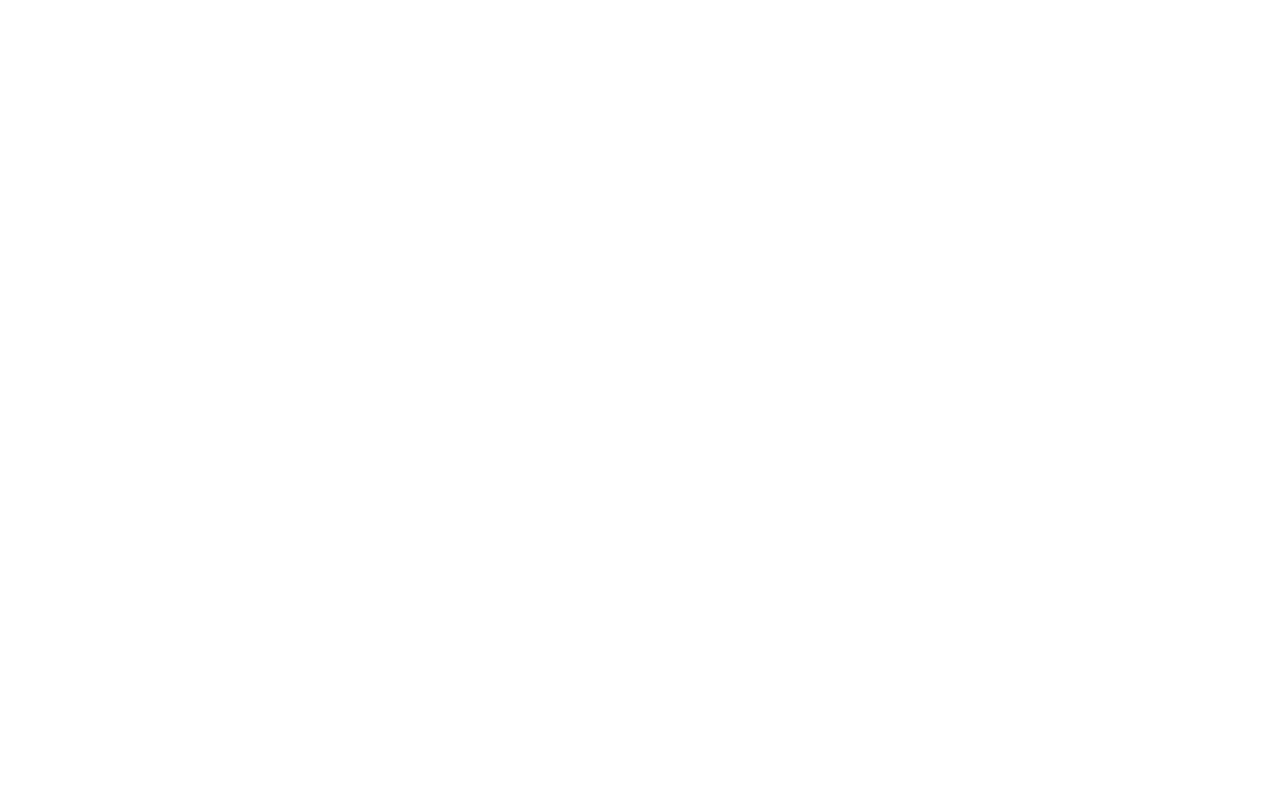
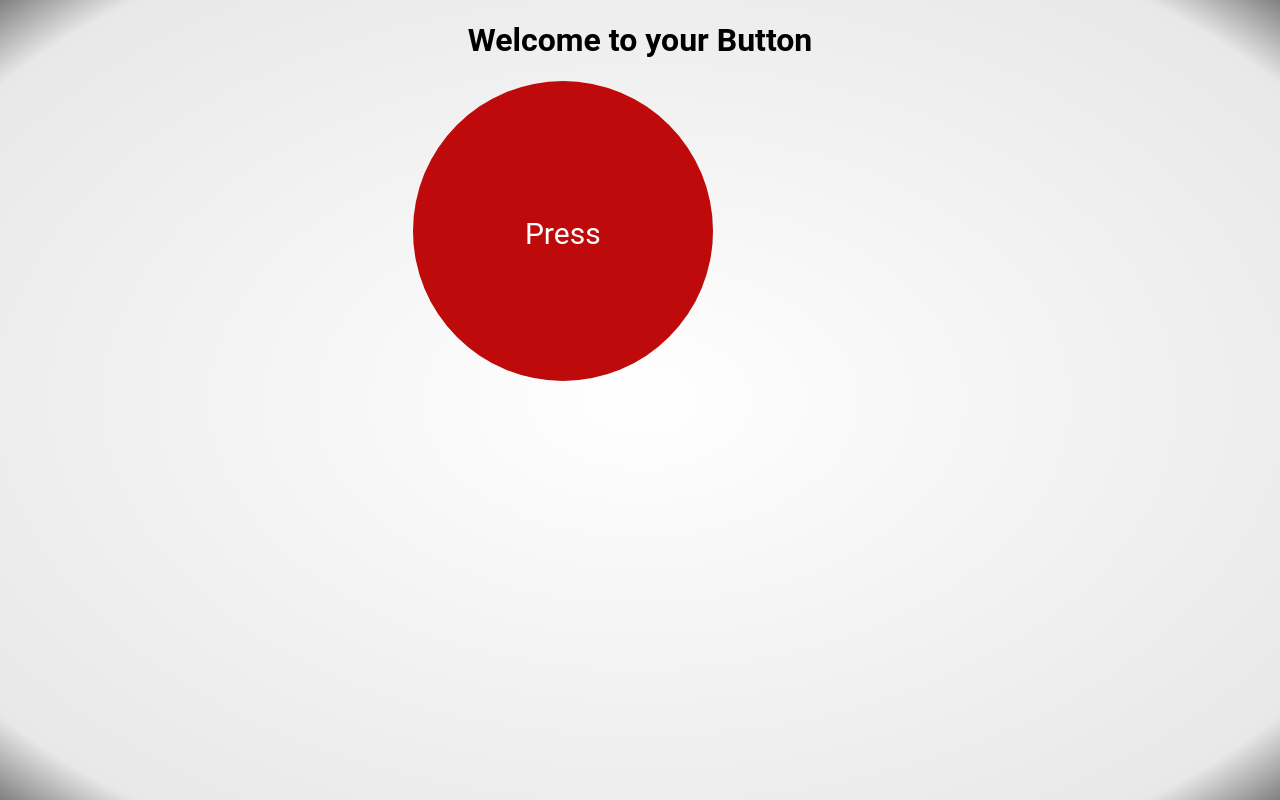
Before and after one commit to ian-gelman/dominos, a Flask app: page / in a window 1280 px wide. Before the commit the page is empty. Run offline with Flask 2, Linux system fonts and the light colour scheme.

Commit message:
Web interface works for running scripts

```diff
--- a/web/run_script.py
+++ b/web/run_script.py
@@ -5,6 +5,10 @@
 def run_script():
     data = json.load(open('store.json', 'r'))
     script = data['script_to_run']
+
+    if script == "":
+        # Nothing will be run
+        return 1
 
     subprocess.call(['/usr/bin/python', script])
 
--- a/web/templates/index.html
+++ b/web/templates/index.html
@@ -1,17 +1,92 @@
 <html>
     <head>
         <title>Cloud Button</title>
+        <style>
+            body {
+                margin: 0;
+                font-family: roboto;
+            }
+            h1 {
+                text-align: center;
+            }
+            .wrapper {
+                height: 100%;
+                background: radial-gradient(white, #e8e8e8 90%, grey)
+
+            }
+            .grid {
+                display: grid;
+                grid-template-columns: repeat(5, minmax(0, 1fr));
+                grid-gap: 10px;
+            }
+            @media (max-width: 500px) {
+                .grid {
+                    grid-template-columns: 0fr 4fr 0fr;
+                }
+            }
+            .box {
+                /*background-color: orange;*/
+            }
+            .box-3 {
+                grid-column: 2 / span 3;
+            }
+
+            .button_box {
+                grid-column: 2 / span 3;
+            }
+
+            .virtual_button {
+                background-color: #be0a0a;
+                width: 300px;
+                height: 300px;
+                border-radius: 50%;
+            }
+
+            .virtual_button .text {
+                position: relative;
+                top: 45%;
+                text-align: center;
+                font-size: 30;
+                color: white;
+            }
+            .virtual_button:active {
+                background-color: #8d0000;
+            }
+        </style>
     </head>
     <body>
         <div class="wrapper">
+            <div class="grid">
                 <div class="box">
+                </div>
+                <div class="box-3">
+                    <h1>Welcome to your Button</h1>
+
+                    <div class="grid">
+                        <div class="box">
+                        </div>
+                        <div class="button_box">
+                            <div id="button" class="virtual_button">
+                                <div class="text">Press</div>
+                            </div>
                         </div>
                         <div class="box">
                         </div>
-            <div class="box">
+
+
+                    </div>
                 </div>
                 <div class="box">
                 </div>
             </div>
+        </div>
+
+        <script>
+            document.getElementById('button').addEventListener('click', () => {
+                var xhttp = new XMLHttpRequest();
+                xhttp.open("POST", "/run", true);
+                xhttp.send()
+            });
+        </script>
     </body>
 </html>
```
Also changed, not shown: web/__init__.py (added). Lines whose indentation alone changed are shown as unchanged.
